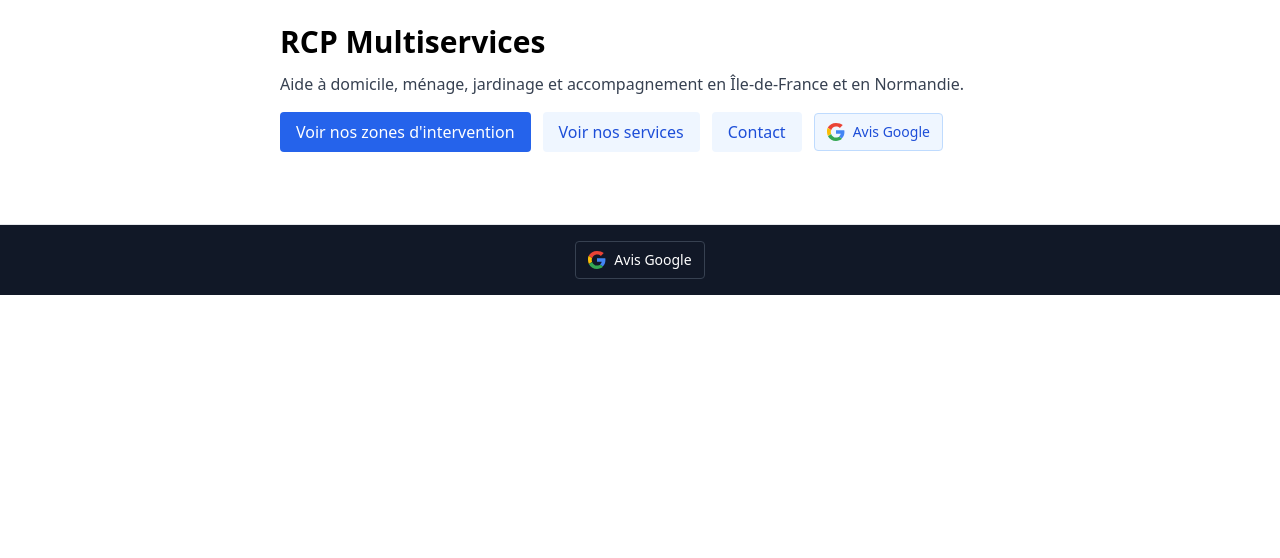
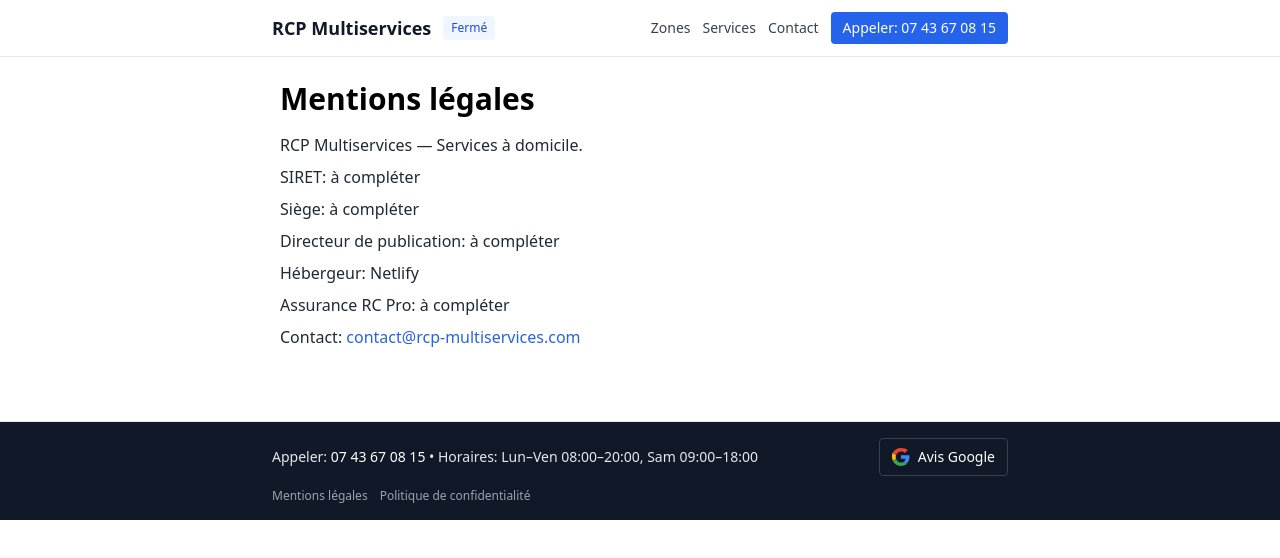
Before and after one commit to Soofmaax/RCP-Multiservices, a React (Vite) app: page /mentions-legales in a window 1280 px wide. Before the commit this address led to /. Shown: the top 558 px of the page. Built offline with nearby package versions, Linux system fonts and the light colour scheme; no server answers.

Commit message:
feat: add Header component and legal/privacy pages with navigation links
Co-authored-by: Genie <genie@cosine.sh>

```diff
--- /dev/null
+++ b/src/components/Header.tsx
@@ -0,0 +1,45 @@
+import { Link } from 'react-router-dom';
+import { openingStatusLabel } from '../utils/openingHours';
+
+export default function Header() {
+  const status = openingStatusLabel();
+
+  return (
+    <header className="sticky top-0 z-40 bg-white/90 backdrop-blur border-b">
+      <div className="max-w-3xl mx-auto px-4 py-3 flex items-center justify-between">
+        <div className="flex items-center gap-3">
+          <Link to="/" className="text-lg font-semibold text-gray-900 hover:text-blue-700">
+            RCP Multiservices
+          </Link>
+          <span className="text-xs rounded bg-blue-50 text-blue-700 px-2 py-1">{status}</span>
+        </div>
+
+        <nav className="hidden sm:flex items-center gap-3 text-sm">
+          <Link to="/zones" className="text-gray-700 hover:text-blue-700">
+            Zones
+          </Link>
+          <Link to="/services" className="text-gray-700 hover:text-blue-700">
+            Services
+          </Link>
+          <Link to="/contact" className="text-gray-700 hover:text-blue-700">
+            Contact
+          </Link>
+          <a
+            href="tel:+33743670815"
+            className="inline-block text-white bg-blue-600 hover:bg-blue-700 px-3 py-1.5 rounded transition-colors"
+          >
+            Appeler: 07&nbsp;43&nbsp;67&nbsp;08&nbsp;15
+          </a>
+        </nav>
+
+        <a
+          href="tel:+33743670815"
+          className="sm:hidden inline-block text-white bg-blue-600 hover:bg-blue-700 px-3 py-1.5 rounded transition-colors"
+          aria-label="Appeler RCP Multiservices"
+        >
+          Appeler
+        </a>
+      </div>
+    </header>
+  );
+}
--- a/src/components/index.ts
+++ b/src/components/index.ts
@@ -1,3 +1,4 @@
 export { default as GoogleReviewsBadge } from './GoogleReviewsBadge';
 export { default as Reviews } from './Reviews';
 export { default as QuickCall } from './QuickCall';
+export { default as Header } from './Header';
--- a/src/pages/CityPage.tsx
+++ b/src/pages/CityPage.tsx
@@ -92,6 +92,9 @@ export default function CityPage() {
           Notre équipe qualifiée et assurée intervient rapidement selon vos besoins.
         </p>
         <div className={ctaRow}>
+          <a href="tel:+33743670815" className={btnPrimary}>
+            Appeler: 07&nbsp;43&nbsp;67&nbsp;08&nbsp;15
+          </a>
           <Link to="/contact" className={btnPrimary}>
             Demander un devis
           </Link>
--- a/src/pages/ContactPage.tsx
+++ b/src/pages/ContactPage.tsx
@@ -52,6 +52,9 @@ export default function ContactPage() {
           Devis gratuit sous 24h. N'hésitez pas à nous écrire ou à nous appeler.
         </p>
         <div className={ctaRow}>
+          <a className={btnPrimary} href="tel:+33743670815">
+            Appeler: 07&nbsp;43&nbsp;67&nbsp;08&nbsp;15
+          </a>
           <a className={btnPrimary} href="mailto:contact@rcp-multiservices.com">
             Nous écrire
           </a>
--- /dev/null
+++ b/src/pages/LegalPage.tsx
@@ -0,0 +1,32 @@
+import { Helmet } from 'react-helmet-async';
+
+const SITE_URL = 'https://www.rcp-multiservices.com';
+
+export default function LegalPage() {
+  const title = 'Mentions légales — RCP Multiservices';
+  const description = 'Mentions légales de RCP Multiservices.';
+  const canonical = `${SITE_URL}/mentions-legales`;
+
+  return (
+    <>
+      <Helmet>
+        <title>{title}</title>
+        <meta name="description" content={description} />
+        <link rel="canonical" href={canonical} />
+      </Helmet>
+
+      <main className="max-w-3xl mx-auto p-6">
+        <h1 className="text-3xl font-semibold">Mentions légales</h1>
+        <section className="mt-4 space-y-2 text-gray-800">
+          <p>RCP Multiservices — Services à domicile.</p>
+          <p>SIRET: à compléter</p>
+          <p>Siège: à compléter</p>
+          <p>Directeur de publication: à compléter</p>
+          <p>Hébergeur: Netlify</p>
+          <p>Assurance RC Pro: à compléter</p>
+          <p>Contact: <a className="text-blue-600 hover:underline" href="mailto:contact@rcp-multiservices.com">contact@rcp-multiservices.com</a></p>
+        </section>
+      </main>
+    </>
+  );
+}
--- /dev/null
+++ b/src/pages/PrivacyPage.tsx
@@ -0,0 +1,29 @@
+import { Helmet } from 'react-helmet-async';
+
+const SITE_URL = 'https://www.rcp-multiservices.com';
+
+export default function PrivacyPage() {
+  const title = 'Politique de confidentialité — RCP Multiservices';
+  const description = 'Politique de confidentialité et protection des données de RCP Multiservices.';
+  const canonical = `${SITE_URL}/confidentialite`;
+
+  return (
+    <>
+      <Helmet>
+        <title>{title}</title>
+        <meta name="description" content={description} />
+        <link rel="canonical" href={canonical} />
+      </Helmet>
+
+      <main className="max-w-3xl mx-auto p-6">
+        <h1 className="text-3xl font-semibold">Politique de confidentialité</h1>
+        <section className="mt-4 space-y-2 text-gray-800">
+          <p>Nous collectons les données strictement nécessaires pour traiter vos demandes (nom, email, message).</p>
+          <p>Nous ne partageons pas vos données avec des tiers hors obligations légales.</p>
+          <p>Vous pouvez demander l’accès, la rectification ou la suppression de vos données en écrivant à <a className="text-blue-600 hover:underline" href="mailto:contact@rcp-multiservices.com">contact@rcp-multiservices.com</a>.</p>
+          <p>Cookies: le site peut utiliser des cookies techniques pour le bon fonctionnement.</p>
+        </section>
+      </main>
+    </>
+  );
+}
--- a/src/pages/ServicesPage.tsx
+++ b/src/pages/ServicesPage.tsx
@@ -55,6 +55,9 @@ export default function ServicesPage() {
           Île-de-France et en Normandie.
         </p>
         <div className={ctaRow}>
+          <a href="tel:+33743670815" className={btnPrimary}>
+            Appeler: 07&nbsp;43&nbsp;67&nbsp;08&nbsp;15
+          </a>
           <Link to="/contact" className={btnPrimary}>
             Demander un devis
           </Link>
--- a/src/pages/index.ts
+++ b/src/pages/index.ts
@@ -4,3 +4,5 @@ export { default as ContactPage } from './ContactPage';
 export { default as ZonesIndex } from './ZonesIndex';
 export { default as RegionPage } from './RegionPage';
 export { default as NotFoundPage } from './NotFoundPage';
+export { default as LegalPage } from './LegalPage';
+export { default as PrivacyPage } from './PrivacyPage';
--- a/src/routes/AppRoutes.tsx
+++ b/src/routes/AppRoutes.tsx
@@ -1,7 +1,7 @@
 import { Helmet } from 'react-helmet-async';
 import { Routes, Route, BrowserRouter, Link } from 'react-router-dom';
-import { CityPage, ZonesIndex, ServicesPage, ContactPage, RegionPage, NotFoundPage } from '../pages';
-import { GoogleReviewsBadge, QuickCall } from '../components';
+import { CityPage, ZonesIndex, ServicesPage, ContactPage, RegionPage, NotFoundPage, LegalPage, PrivacyPage } from '../pages';
+import { GoogleReviewsBadge, QuickCall, Header } from '../components';
 import { btnPrimary, btnSecondary, ctaRow } from '../utils/styles';
 
 const SITE_URL = 'https://www.rcp-multiservices.com';
@@ -37,7 +37,10 @@ function Home() {
           Aide à domicile, ménage, jardinage et accompagnement en Île-de-France et en Normandie.
         </p>
         <div className={ctaRow}>
-          <Link to="/zones" className={btnPrimary}>
+          <a href="tel:+33743670815" className={btnPrimary}>
+            Appeler: 07&nbsp;43&nbsp;67&nbsp;08&nbsp;15
+          </a>
+          <Link to="/zones" className={btnSecondary}>
             Voir nos zones d&apos;intervention
           </Link>
           <Link to="/services" className={btnSecondary}>
@@ -77,9 +80,26 @@ function ZonesRoot() {
 
 function Footer() {
   return (
-    <footer className="border-t mt-12 bg-gray-900">
-      <div className="max-w-3xl mx-auto p-4 flex items-center justify-center">
-        <GoogleReviewsBadge variant="inverted" />
+    <footer className="border-t mt-12 bg-gray-900 text-gray-200">
+      <div className="max-w-3xl mx-auto p-4 flex flex-col gap-3">
+        <div className="flex flex-wrap items-center justify-between gap-2">
+          <div className="text-sm">
+            Appeler:{' '}
+            <a href="tel:+33743670815" className="text-white hover:underline">
+              07&nbsp;43&nbsp;67&nbsp;08&nbsp;15
+            </a>{' '}
+            • Horaires: Lun–Ven 08:00–20:00, Sam 09:00–18:00
+          </div>
+          <GoogleReviewsBadge variant="inverted" />
+        </div>
+        <div className="text-xs text-gray-400 flex flex-wrap gap-3">
+          <Link to="/mentions-legales" className="hover:text-gray-300">
+            Mentions légales
+          </Link>
+          <Link to="/confidentialite" className="hover:text-gray-300">
+            Politique de confidentialité
+          </Link>
+        </div>
       </div>
     </footer>
   );
@@ -88,6 +108,7 @@ function Footer() {
 export default function AppRoutes() {
   return (
     <BrowserRouter>
+      <Header />
       <Routes>
         <Route path="/" element={<Home />} />
         <Route path="/services" element={<ServicesPage />} />
@@ -95,6 +116,8 @@ export default function AppRoutes() {
         <Route path="/zones" element={<ZonesRoot />} />
         <Route path="/zones/:region" element={<RegionPage />} />
         <Route path="/zones/:region/:city" element={<CityPage />} />
+        <Route path="/mentions-legales" element={<LegalPage />} />
+        <Route path="/confidentialite" element={<PrivacyPage />} />
         <Route path="*" element={<NotFoundPage />} />
       </Routes>
       <QuickCall />
--- /dev/null
+++ b/src/utils/openingHours.ts
@@ -0,0 +1,25 @@
+/**
+ * Simple opening hours logic:
+ * - Monday to Friday: 08:00–20:00
+ * - Saturday: 09:00–18:00
+ * - Sunday: closed
+ */
+export function isOpenNow(date: Date = new Date()): boolean {
+  const day = date.getDay(); // 0=Sun, 1=Mon, ... 6=Sat
+  const minutes = date.getHours() * 60 + date.getMinutes();
+
+  if (day === 0) return false; // Sunday
+  if (day >= 1 && day <= 5) {
+    // Mon–Fri 08:00–20:00
+    return minutes >= 8 * 60 && minutes < 20 * 60;
+  }
+  // Saturday 09:00–18:00
+  return minutes >= 9 * 60 && minutes < 18 * 60;
+}
+
+/**
+ * Returns a short label for current opening status.
+ */
+export function openingStatusLabel(date: Date = new Date()): string {
+  return isOpenNow(date) ? 'Ouvert maintenant' : 'Fermé';
+}
```
Also changed, not shown: 2 other files (tests, documents, lock files or other folders).
